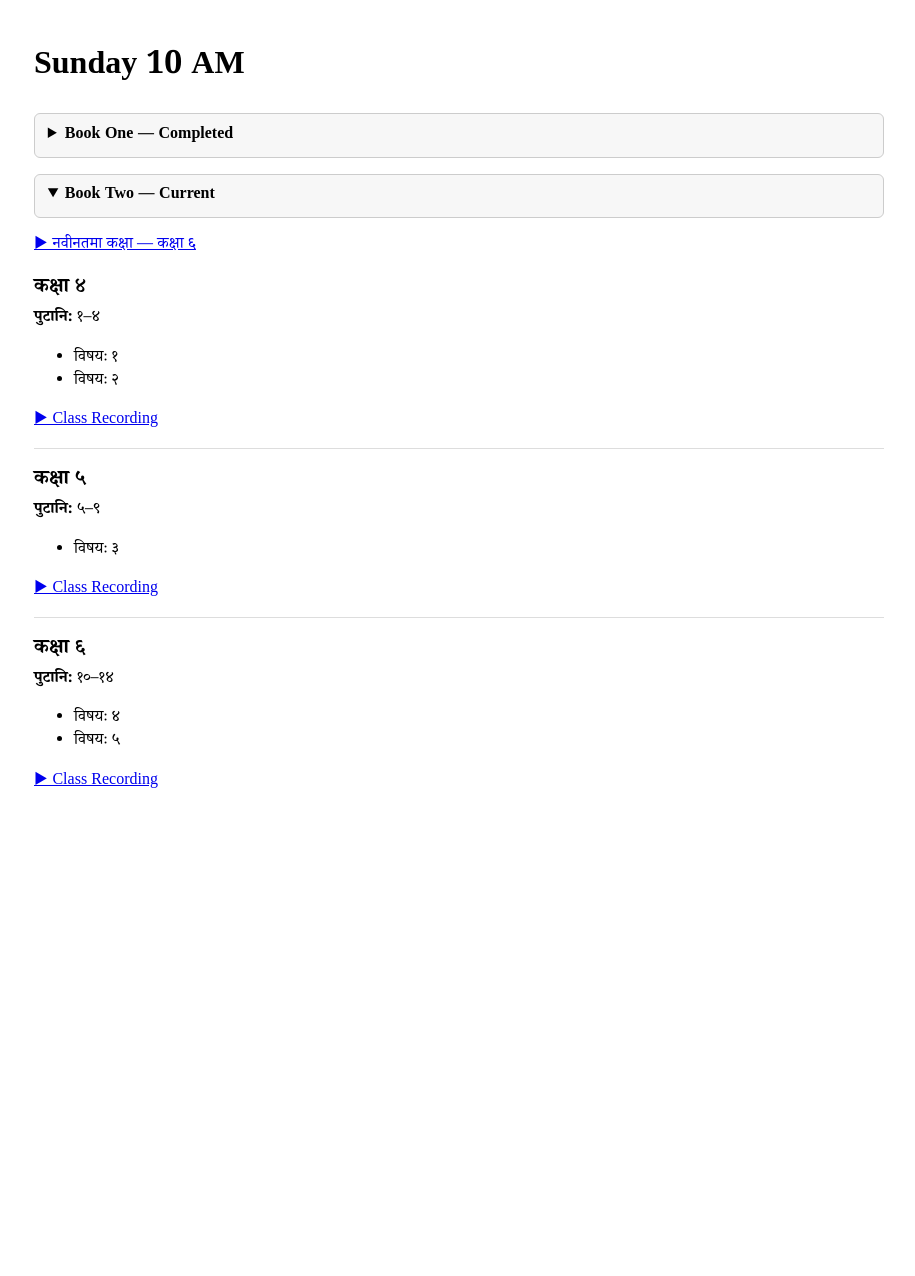
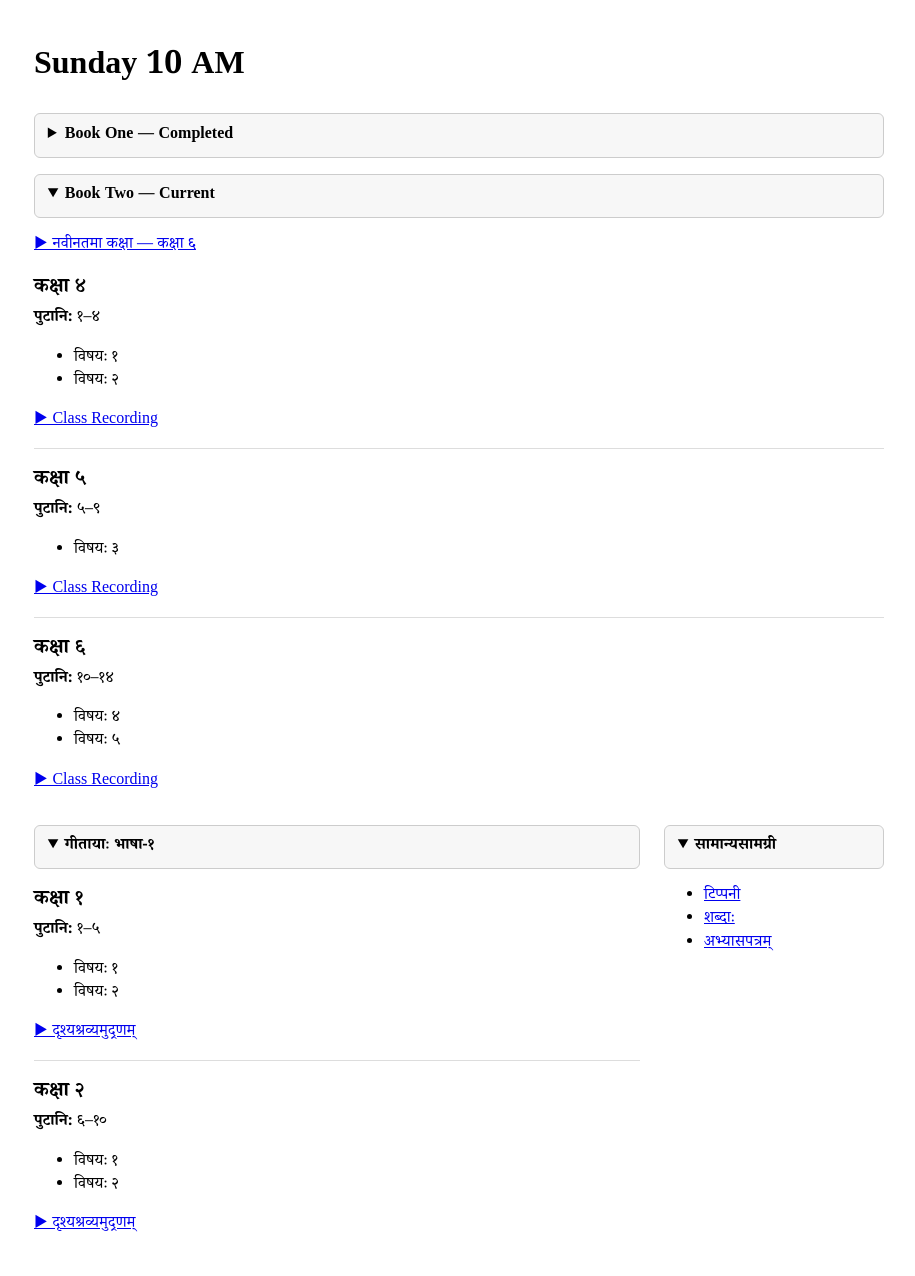
Before and after one commit to samskritaamritam/samskritaamritam, a Jekyll site: the page built from class-test.md, in a window 1280 px wide. Shown: the whole page, without its empty margins (181-1096 px from the left). Built offline with Jekyll 4.4.1, drawn with Linux system fonts in a browser that asks for light colours; some web fonts are replaced; before the commit the page ends 900 px from its top, so only the background shows below that.

Commit message:
Side by Side drop-downs

```diff
--- a/assets/css/style.css
+++ b/assets/css/style.css
@@ -46,3 +46,32 @@ details hr {
     border-top: 1px solid #ddd;
     margin: 1rem 0;
 }
+
+.class-layout {
+    display: grid;
+    grid-template-columns: minmax(0, 3fr) minmax(220px, 1fr);
+    gap: 1.5rem;
+    align-items: start;
+}
+
+.class-main,
+.class-sidebar {
+    min-width: 0;
+}
+
+.class-sidebar {
+    position: sticky;
+    top: 1rem;
+}
+
+/* On phones, put common material above the classes */
+@media (max-width: 700px) {
+    .class-layout {
+        grid-template-columns: 1fr;
+    }
+
+    .class-sidebar {
+        position: static;
+        order: -1;
+    }
+}
--- a/class-test.md
+++ b/class-test.md
@@ -79,3 +79,49 @@ title: Sunday 10 AM — Test
 [▶ Class Recording](https://example.com)
 
 </details>
+
+<div class="class-layout">
+
+<div class="class-main">
+
+<details open markdown="1">
+<summary>गीतायाः भाषा-१</summary>
+
+## कक्षा १
+
+**पुटानि:** १–५
+
+- विषयः १
+- विषयः २
+
+[▶ दृश्यश्रव्यमुद्रणम्](https://example.com)
+
+---
+
+## कक्षा २
+
+**पुटानि:** ६–१०
+
+- विषयः १
+- विषयः २
+
+[▶ दृश्यश्रव्यमुद्रणम्](https://example.com)
+
+</details>
+
+</div>
+
+<div class="class-sidebar">
+
+<details open markdown="1">
+<summary>सामान्यसामग्री</summary>
+
+- [टिप्पनी](https://example.com)
+- [शब्दाः](https://example.com)
+- [अभ्यासपत्रम्](https://example.com)
+
+</details>
+
+</div>
+
+</div>
```
